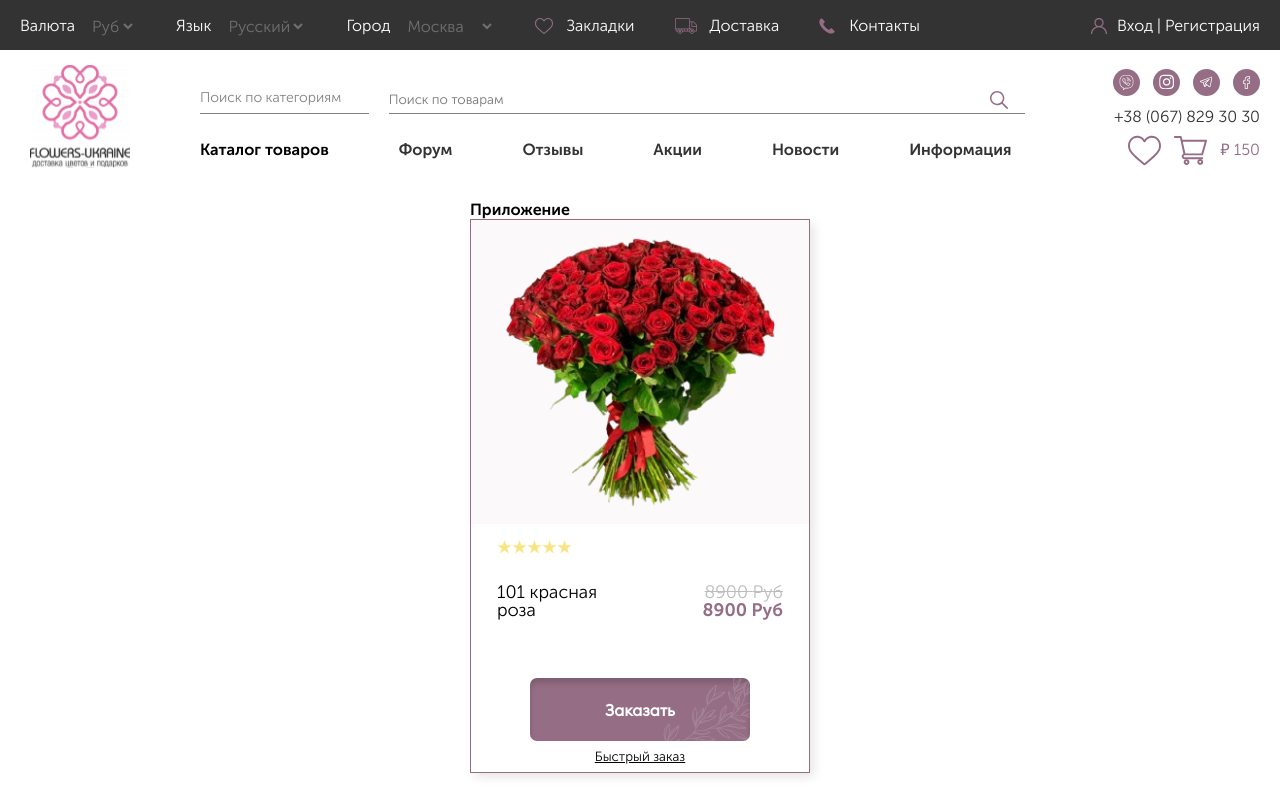
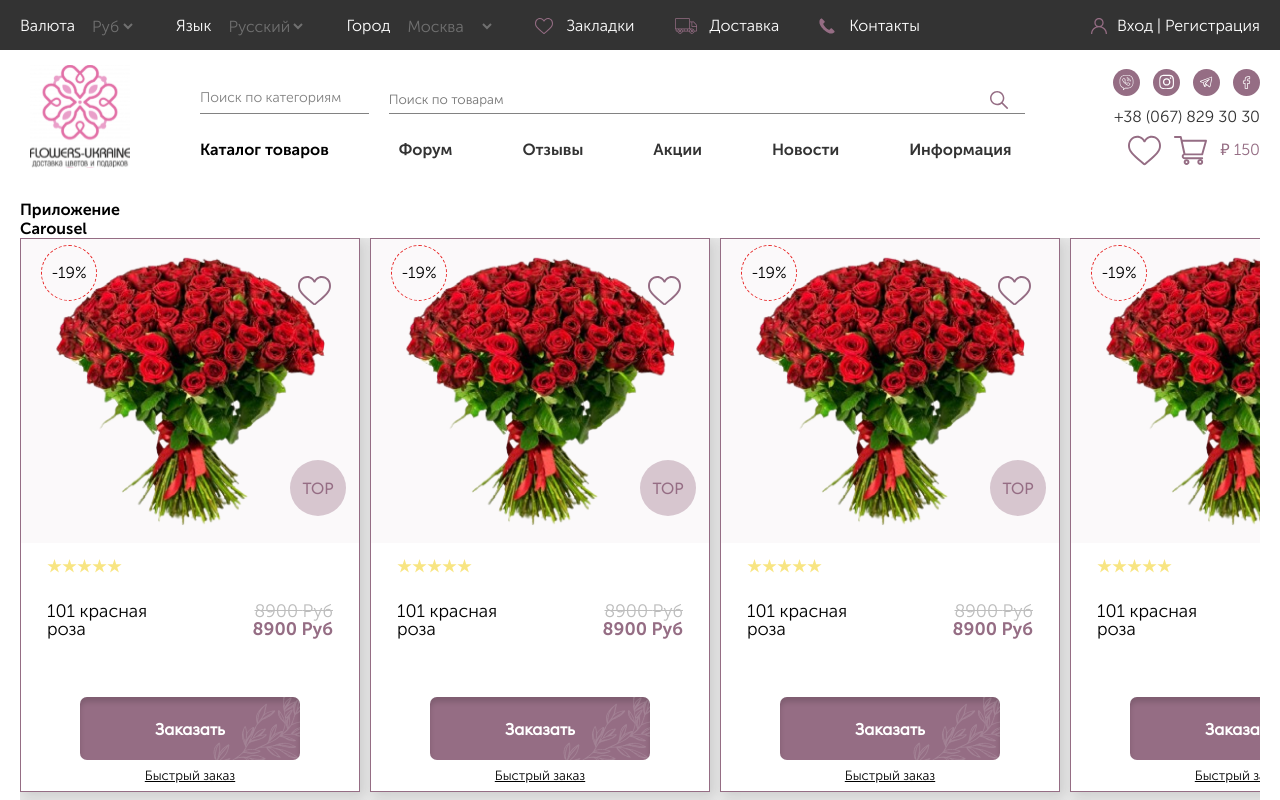
Before and after one commit to enkeess/flowers-shop, a React (Create React App) app: page / in a window 1280 px wide. Shown: the top 800 px of the page. Built offline with nearby package versions, Linux system fonts and the light colour scheme.

Commit message:
Added absolute elements for Card component. The layout of the carousel component has begun.

```diff
--- a/src/components/app/app.tsx
+++ b/src/components/app/app.tsx
@@ -1,12 +1,13 @@
 import React from 'react';
 import { Card } from '../card/card';
+import { Carousel } from '../carousel/carousel';
 import './app.css';
 
 export  const App = () => {
   return (
     <div className="app">
 		Приложение
-		<Card/>
+		<Carousel/>
     </div>
   );
 };
--- a/src/components/card/card.module.css
+++ b/src/components/card/card.module.css
@@ -25,6 +25,54 @@
 	align-items: center;
 	justify-content: center;
 	height: 304px;
+
+	position: relative;
+}
+
+.card__sale {
+	position: absolute;
+	width: 56px;
+	height: 56px;
+	top: 6px;
+	left: 20px;
+	border-radius: 50%;
+	border: 1px dashed #E72222;
+	display: flex;
+	align-items: center;
+	justify-content: center;
+	font-size: 16px;
+	line-height: 18px;
+	font-weight: 300;
+	color:var(--black);
+}
+
+.card__top {
+	position: absolute;
+	width: 56px;
+	height: 56px;
+	right: 13px;
+	bottom: 27px;
+	border-radius: 50%;
+	color: var(--primary);
+	font-family: var(--euclid-circular-b);
+	font-weight: normal;
+	font-size: 16px;
+	line-height: 18px;
+	background: rgba(157, 117, 140, 0.39);
+	display: flex;
+	align-items: center;
+	justify-content: center;
+}
+
+.card__like {
+	position: absolute;
+	top: 36.75px;
+	right: 27.75px;
+}
+
+.card__like svg {
+	width: 33px;
+	height: auto;
 }
 
 .card__btns {
@@ -93,10 +141,6 @@
 	background: var(--primary-hover);
 }
 
-/* .btn:{
-	background: var(--primary-click);
-
-} */
 
 .fast {
 	cursor: pointer;
--- a/src/components/card/card.tsx
+++ b/src/components/card/card.tsx
@@ -1,18 +1,32 @@
 import styles from './card.module.css';
 import src from'./img.png';
-import { StarIcon } from '../../icons';
+import { StarIcon, HeartSmallIcon, HeartFillIcon } from '../../icons';
+import { useState } from 'react';
 
 export const Card = ():JSX.Element => {
-
+	const id = 2545342;
 	const alt = "alt";
-	const name = "101 красная роза";
+	const text = "101 красная роза";
 	const currency = "Руб";
 	const oldPrice = 8900;
-	const curPrice = 8900;
+	const price = 8900;
+	const sale = 19;
+	const isTop = true;
+	const [like, setLike] = useState<boolean>(false);
+
 	return(
-		<div className={styles.card}>
+		<div key={id} className={styles.card}>
+
 			<div className={styles.img__container}>
-				<img src={src} alt={alt} className={styles.img}/>
+
+
+			<img src={src} alt={alt} className={styles.img}/>
+			{sale && <div className={styles.card__sale}> -{sale}%</div>}
+			{isTop && <div className={styles.card__top}>TOP</div> }
+			<div className={styles.card__like} onClick={() => setLike(!like)}>
+				{like ? <HeartFillIcon/> : <HeartSmallIcon/> }
+			</div>
+
 			</div>
 
 				<div className={styles.card__rating}>
@@ -25,14 +39,14 @@ export const Card = ():JSX.Element => {
 				</div>
 			<div className={styles.card__info}>
 				<div className={styles.card__name}>
-					{name}
+					{text}
 				</div>
 				<div className={styles.card__prices}>
 					<div className={styles.card__oldPrice}>
 						{oldPrice} {currency}
 					</div>
 					<div className={styles.card__curPrice}>
-						{curPrice} {currency}
+						{price} {currency}
 					</div>
 				</div>
 			</div>
--- /dev/null
+++ b/src/components/carousel/carousel.module.css
@@ -0,0 +1,44 @@
+/* .carousel {
+
+	/* grid-template-areas: "first" "second"; */
+
+	/* padding: 20px 0; */
+/* } */
+
+.carousel__viewbox {
+	width: var(--container-width);
+	height: 1120px;
+	position: relative;
+	overflow: hidden;
+	background: #e5e5e5;
+}
+
+.carousel__content {
+	position: absolute;
+	top: 0;
+	left: 0;
+	display: grid;
+	grid-template-rows: 1fr 1fr;
+	gap: 10px;
+}
+
+.carousel__item {
+	/* padding: 1px; */
+}
+
+.carousel__item:nth-child(8n+1),
+.carousel__item:nth-child(8n+2),
+.carousel__item:nth-child(8n+3),
+.carousel__item:nth-child(8n+4)
+ {
+	grid-row: 1;
+	background-color: blue;
+}
+
+.carousel__item:nth-child(8n+5),
+.carousel__item:nth-child(8n+6),
+.carousel__item:nth-child(8n+7),
+.carousel__item:nth-child(8n) {
+	background-color: red;
+	grid-row: 2;
+}
--- /dev/null
+++ b/src/components/carousel/carousel.tsx
@@ -0,0 +1,40 @@
+import { useState } from 'react';
+import { Card } from '../card/card';
+import styles from './carousel.module.css';
+
+export const Carousel = () => {
+	const title = 'Carousel';
+
+
+	const content = [<Card />, <Card/>, <Card/>, <Card/>, <Card />, <Card />, <Card/>, <Card/>, <Card/>, <Card />];
+
+	const [width, setWidth] = useState<number>(window.innerWidth);
+
+	window.addEventListener('resize', () => {
+		if(window.innerWidth < 768 && width > 768) {
+			setWidth(window.innerWidth);
+		}
+
+		if(window.innerWidth > 768 && width < 768) {
+			setWidth(window.innerWidth);
+		}
+
+	});
+
+
+
+	return(
+		<div className={styles.carousel}>
+			<div className={styles.carousel__title}>
+				{title}
+			</div>
+			<div className={styles.carousel__viewbox}>
+				<div className={styles.carousel__content}>
+					{content.map((item) => (<div className={styles.carousel__item}>{item}</div>))}
+				</div>
+
+			</div>
+
+		</div>
+	);
+};
--- a/src/components/header/header.module.css
+++ b/src/components/header/header.module.css
@@ -6,7 +6,7 @@
 .upline__container {
 	display: grid;
 
-	width: 1420px;
+	width: var(--container-width);
 	margin: 15px auto;
 	grid-template-columns: 1fr 175px;
 	grid-template-areas: "block auth";
@@ -47,7 +47,7 @@
 
 .nav {
 	display: grid;
-	width: 1420px;
+	width: var(--container-width);
 	margin: 15px auto;
 	grid-template-columns: 120px auto 825px auto 175px;
 	grid-template-rows: 2fr 1fr;
@@ -176,10 +176,10 @@
 }
 
 @media (max-width: 1440px) {
-	.upline__container,
+	/* .upline__container,
 	.nav {
 		width: calc(100vw - 40px);
-	}
+	} */
 
 	.logo svg {
 		width: 100px;
@@ -215,10 +215,6 @@
 
 @media (max-width: 1024px) {
 
-	.upline__container,
-	.nav {
-		width: calc(100vw - 20px);
-	}
 	.block__item,
 	.auth,
 	.select
@@ -236,7 +232,6 @@
 		height: 15px;
 		width: auto;
 	}
-
 
 
 	.nav {
--- a/src/icons/index.ts
+++ b/src/icons/index.ts
@@ -3,6 +3,7 @@ import {ReactComponent as TelegramIcon} from './telegram-icon.svg';
 import {ReactComponent as ViberIcon} from './viber-icon.svg';
 import {ReactComponent as FacebookIcon} from './facebook-icon.svg';
 import {ReactComponent as HeartIcon} from './heart-icon.svg';
+import {ReactComponent as HeartFillIcon} from './heart-fill-icon.svg';
 import {ReactComponent as HeartSmallIcon} from './heart-small-icon.svg';
 import {ReactComponent as UserIcon} from './user-icon.svg';
 import {ReactComponent as StarIcon} from './star-icon.svg';
@@ -17,6 +18,7 @@ export {
 	ViberIcon,
 	FacebookIcon,
 	HeartIcon,
+	HeartFillIcon,
 	HeartSmallIcon,
 	DeliveryIcon,
 	ContactsIcon,
--- a/src/styles/variables.css
+++ b/src/styles/variables.css
@@ -4,7 +4,8 @@
 	--primary: #956D84;
 	--primary-hover: rgb(160, 85, 126);
 	--primary-click: rgb(231, 121, 183);
-	--white: #FFF;
+	--white: #FFFfff;
+	--black: #000000;
 	--gray: #828282;
 	--dark-gray: #333;
 	--background: #E5E5E5;
@@ -13,6 +14,12 @@
 
 @media (max-width: 1440px) {
 	:root {
-		--container-width: 1200px;
+		--container-width: calc(100vw - 40px);
 	}
 }
+
+@media (max-width: 1024px) {
+	:root {
+		--container-width: calc(100vw - 20px);
+	}
+}
```
Also changed, not shown: src/components/card/card.props.ts (added, +10 -0 lines), src/icons/heart-fill-icon.svg (added).
